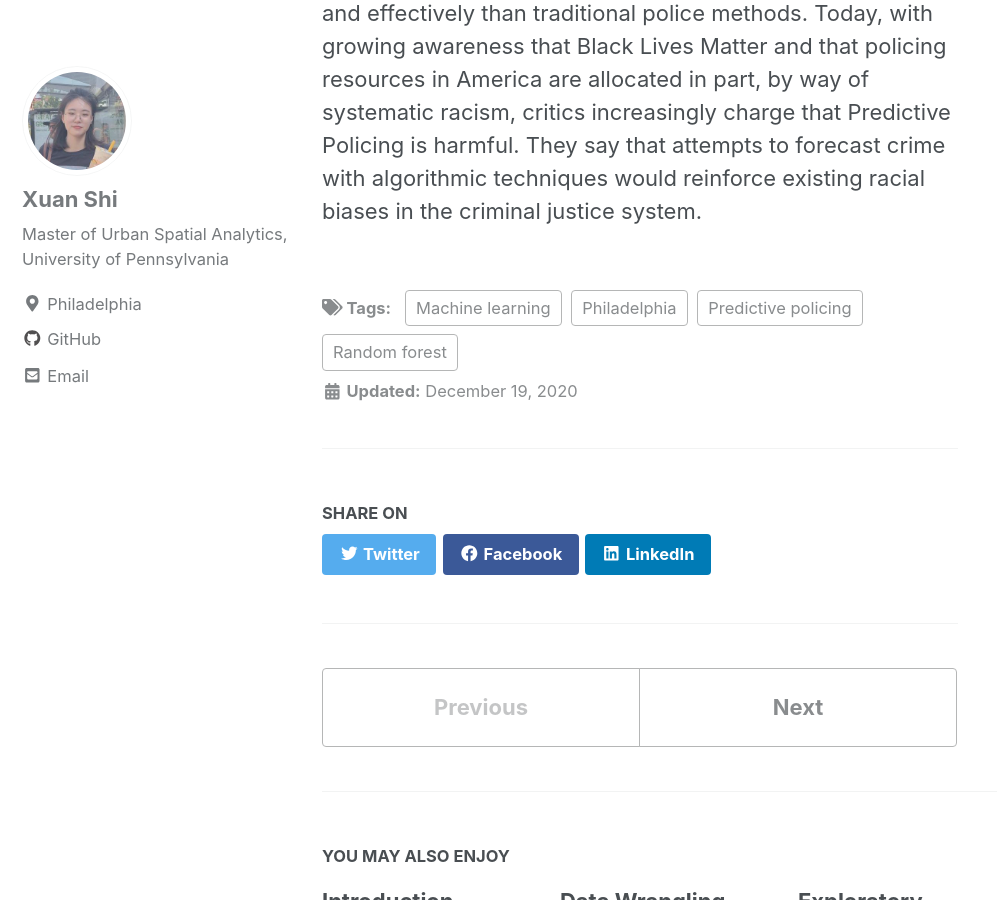
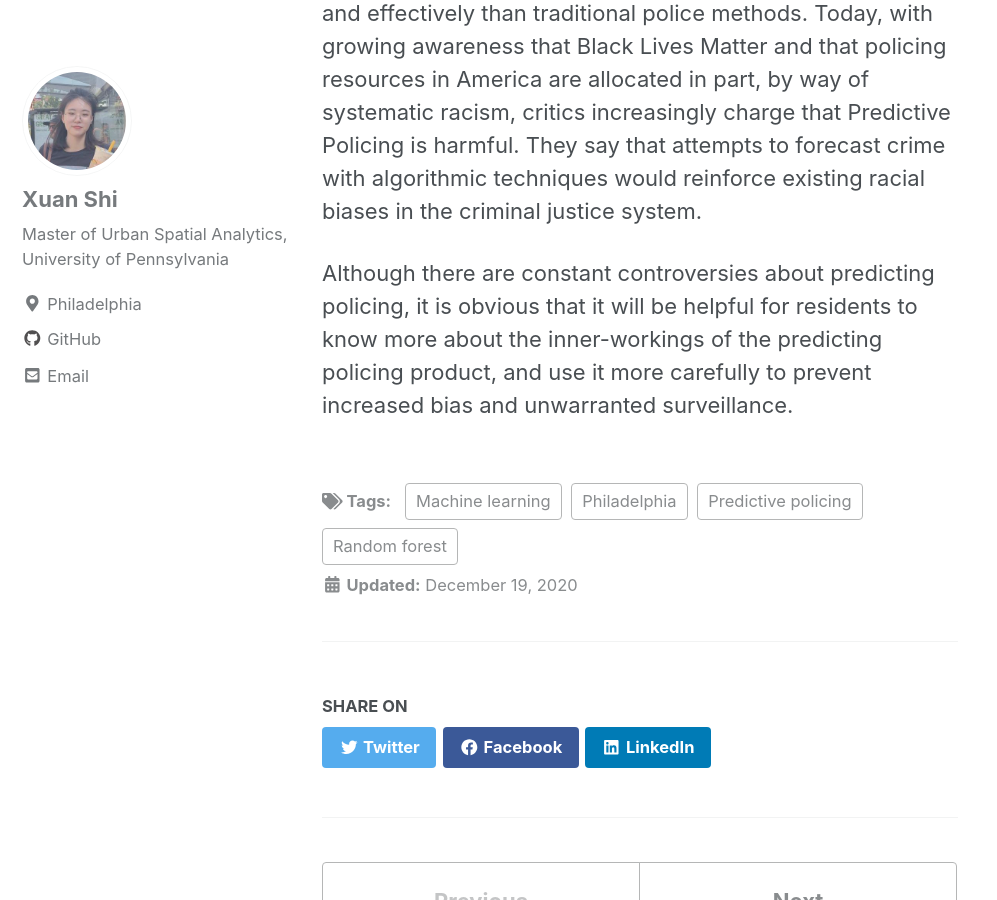
Before and after one commit to Seren-SX/MUSA550-final, a Jekyll site: the page built from _posts/2020-12-19-Prediction-Model-and-More.md, in a window 1280 px wide and 900 px high, scrolled down 3193 px. Shown: the whole window, without its empty margins (0-997 px from the left). Built offline with Jekyll 4.4.1, drawn with Linux system fonts in a browser that asks for light colours; cached includes are drawn as plain includes; nearby versions of some CDN libraries; a script that is not in the unit is left out.

Commit message:
Update 2020-12-19-Prediction-Model-and-More.md

```diff
--- a/_posts/2020-12-19-Prediction-Model-and-More.md
+++ b/_posts/2020-12-19-Prediction-Model-and-More.md
@@ -53,3 +53,5 @@ The random forest model result shows R2 as 0.99, indicating that this algorithm
 Policing is at a critical juncture in American after many publicly reported cases of police violence against unarmed African Americans, calls for more-equitable law enforcement are growing.
 
 But is predictive policing just? Proponents argue that predictive policing can help predict crimes more accurately and effectively than traditional police methods. Today, with growing awareness that Black Lives Matter and that policing resources in America are allocated in part, by way of systematic racism, critics increasingly charge that Predictive Policing is harmful. They say that attempts to forecast crime with algorithmic techniques would reinforce existing racial biases in the criminal justice system.
+
+Although there are constant controversies about predicting policing, it is obvious that it will be helpful for residents to know more about the inner-workings of the predicting policing product, and use it more carefully to prevent increased bias and unwarranted surveillance.
```
